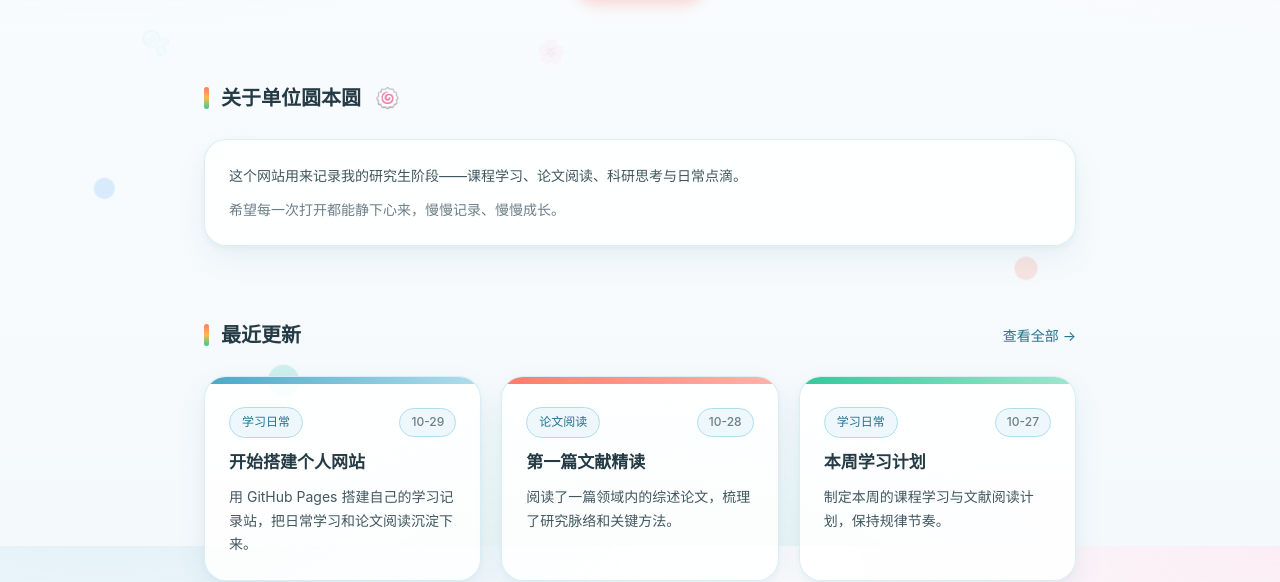
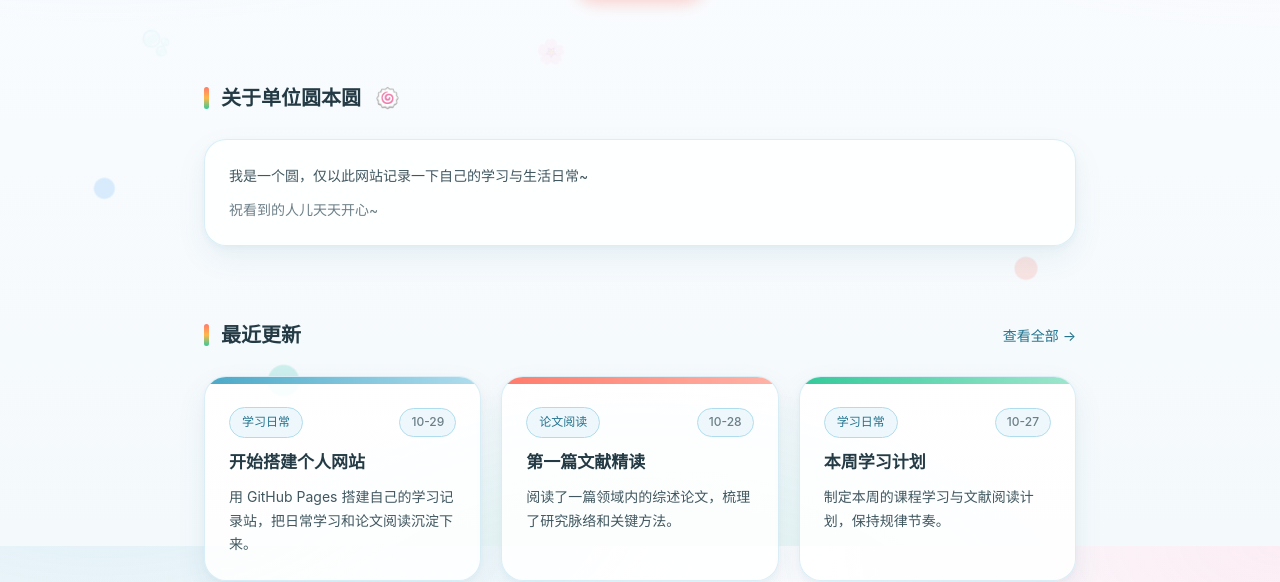
Before and after one commit to danweiyuan-ai/danweiyuan-ai.github.io, a plain HTML site: page index.html in a window 1280 px wide. Shown: the part 254-836 px from the top of the page. Drawn offline with Linux system fonts and the light colour scheme.

Commit message:
Update index.html

```diff
--- a/index.html
+++ b/index.html
@@ -27,8 +27,8 @@
     <section class="section">
       <div class="section-title">关于单位圆本圆<span class="emoji">🍥</span></div>
       <div class="card">
-        <p>这个网站用来记录我的研究生阶段——课程学习、论文阅读、科研思考与日常点滴。</p>
-        <p style="margin-top:10px;color:var(--ink-500);">希望每一次打开都能静下心来，慢慢记录、慢慢成长。</p>
+        <p>我是一个圆，仅以此网站记录一下自己的学习与生活日常~</p>
+        <p style="margin-top:10px;color:var(--ink-500);">祝看到的人儿天天开心~</p>
       </div>
     </section>
 
```
